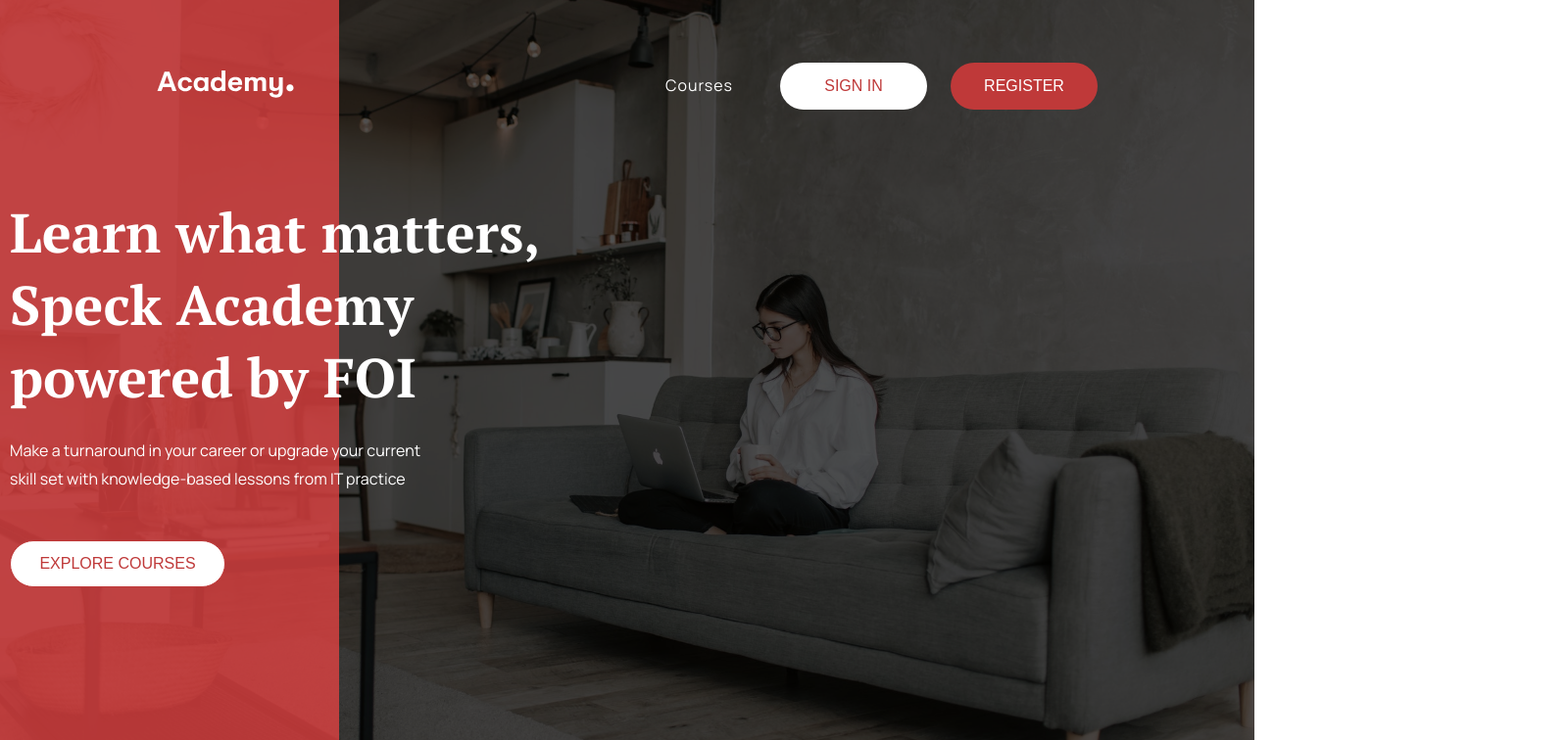
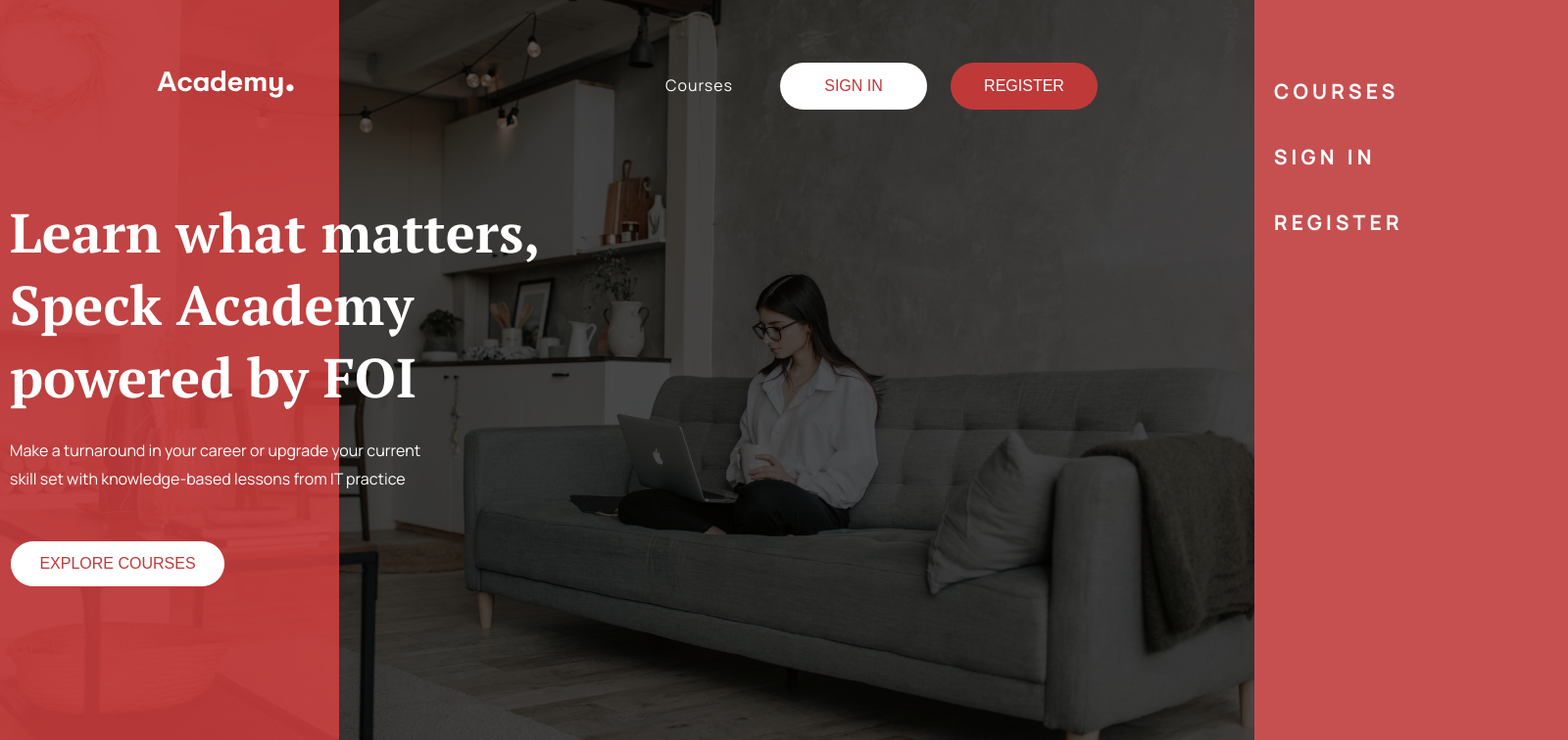
Before and after one commit to adurcevic/Speck-project, a React (Create React App) app: page / in a window 1280 px wide. Shown: the top 756 px of the page at 98% size, 1600 px wide, since content can reach past the window. Built offline with nearby package versions, Linux system fonts and the light colour scheme.

Commit message:
Added hamburger navigation and menu

```diff
--- a/src/components/Header/Header.js
+++ b/src/components/Header/Header.js
@@ -1,4 +1,5 @@
 import React from "react";
+import { useState } from "react";
 import { NavLink, Link } from "react-router-dom";
 import "./Header.scss";
 import LogoImg from "../../assets/images/logo.svg";
@@ -13,16 +14,25 @@
   HeaderNav,
   HeaderNavLink,
   ButtonLink,
+  StyledMenu,
+  MenuLinks,
 } from "./HeaderStyle";
 
 const Header = ({ isSecondary }) => {
+  const [open, setOpen] = useState(false);
+
   return (
     <HeaderWrapper isSecondary={isSecondary}>
       <HeaderInner>
         <LogoLink to="/">
           <LogoElement src={LogoImg} alt="Academy logo" />
         </LogoLink>
-        <Hamburger />
+        <Hamburger open={open} onClick={() => setOpen(!open)} />
+        <StyledMenu open={open} setOpen={setOpen}>
+          <MenuLinks href="courses">Courses</MenuLinks>
+          <MenuLinks href="/">Sign In</MenuLinks>
+          <MenuLinks href="/">Register</MenuLinks>
+        </StyledMenu>
         <HeaderNav>
           <HeaderNavLink to="/courses">Courses</HeaderNavLink>
           <ButtonLink to="/">
--- a/src/components/Header/HeaderStyle.js
+++ b/src/components/Header/HeaderStyle.js
@@ -47,6 +47,8 @@
 export const Hamburger = styled(HamburgerIcon)`
   width: 30px;
   height: auto;
+  cursor: pointer;
+  z-index: 1;
 
   @media (${breakpoints.destkop}) {
     display: none;
@@ -55,6 +57,39 @@
   path {
     fill: ${colors.bgPrimary};
   }
+`;
+
+export const StyledMenu = styled.nav`
+  display: flex;
+  flex-direction: column;
+  justify-content: center;
+  background: #bf3939e1;
+  height: 100vh;
+  width: 100%;
+  text-align: center;
+  padding: 60px 20px 20px 20px;
+  position: absolute;
+  top: 0;
+  right: 0;
+  transition: transform 0.3s ease-in-out;
+  transform: ${({ open }) => (open ? "translateX(0)" : "translateX(100%)")};
+  -webkit-backdrop-filter: blur(5px);
+  backdrop-filter: blur(5px);
+
+  @media (${breakpoints.tablet}) {
+    width: 25%;
+    justify-content: flex-start;
+    text-align: left;
+  }
+`;
+
+export const MenuLinks = styled.a`
+  font-size: 20px;
+  text-transform: uppercase;
+  padding: 20px 0;
+  font-weight: bold;
+  letter-spacing: 5px;
+  color: ${colors.secondary};
 `;
 
 export const HeaderNav = styled.nav`
```
